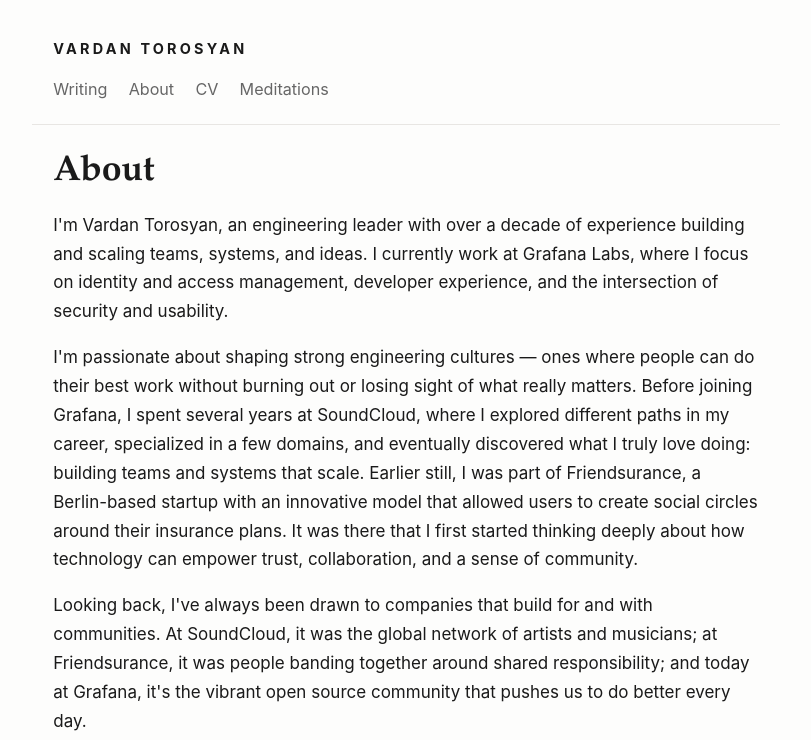
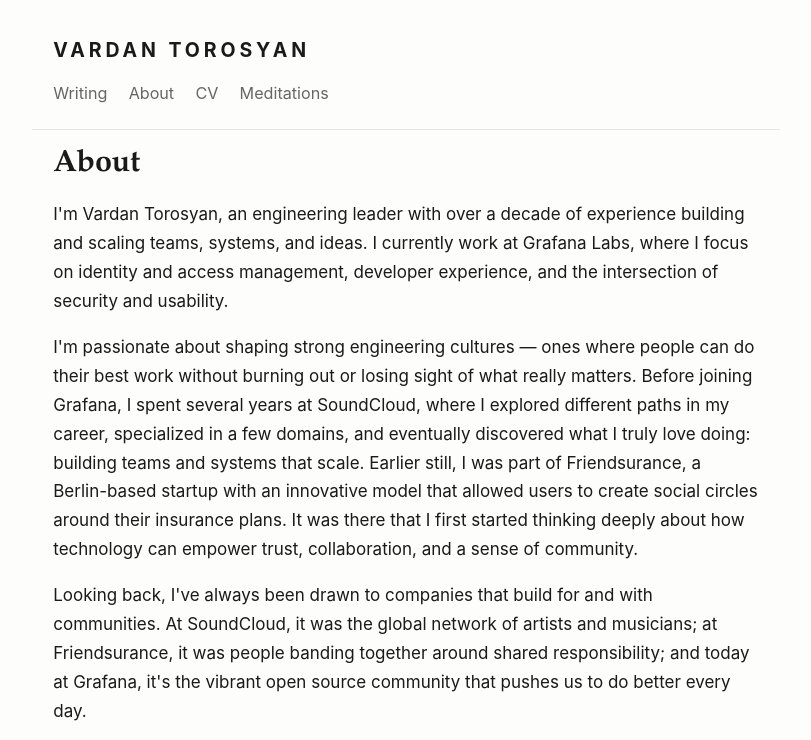
Before and after one commit to vtorosyan/vtorosyan.github.io, an Astro site: page /about in a window 1280 px wide. Shown: the top 740 px of the page, without its empty margins (234-1045 px from the left). Built offline with nearby package versions, Linux system fonts and the light colour scheme; Astro itself is replaced by a stand-in of ours.

Commit message:
Rebalance masthead and page title
Bump the uppercase masthead to 1.15rem so it holds its own visually,
and bring the page title down from 2.1rem to 1.8rem so the two sit in
closer hierarchy.

Co-Authored-By: Claude Opus 4.7 (1M context) <noreply@anthropic.com>

```diff
--- a/src/styles/global.css
+++ b/src/styles/global.css
@@ -75,9 +75,9 @@ header.site-header {
 
 header.site-header .site-title {
   font-family: -apple-system, BlinkMacSystemFont, system-ui, sans-serif;
-  font-size: 0.85rem;
+  font-size: 1.15rem;
   font-weight: 700;
-  letter-spacing: 0.22em;
+  letter-spacing: 0.2em;
   text-transform: uppercase;
   color: var(--fg);
   text-decoration: none;
@@ -243,9 +243,9 @@ hr {
 .post-title {
   font-family: var(--serif);
   font-weight: 600;
-  margin-top: 1rem;
+  margin-top: 0.5rem;
   margin-bottom: 0.4rem;
-  font-size: 2.1rem;
+  font-size: 1.8rem;
   line-height: 1.2;
   letter-spacing: -0.01em;
 }
```
